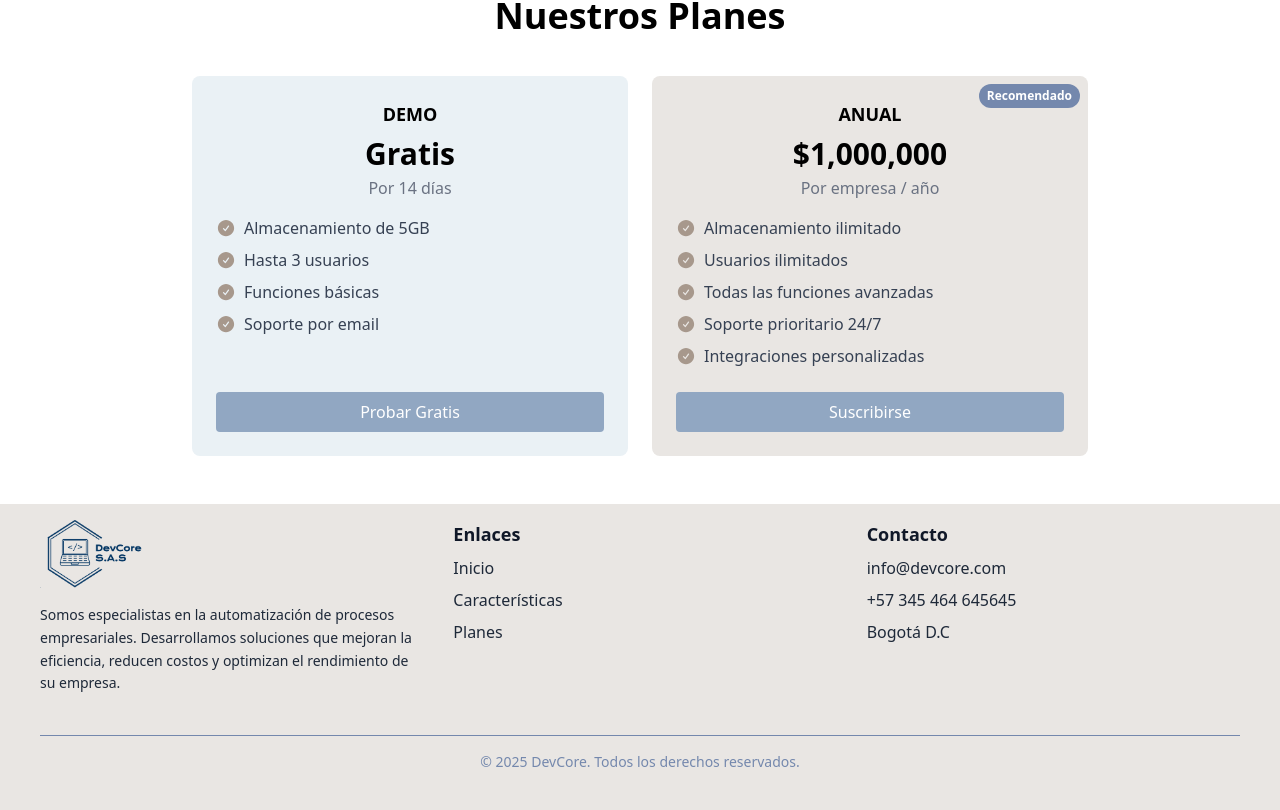
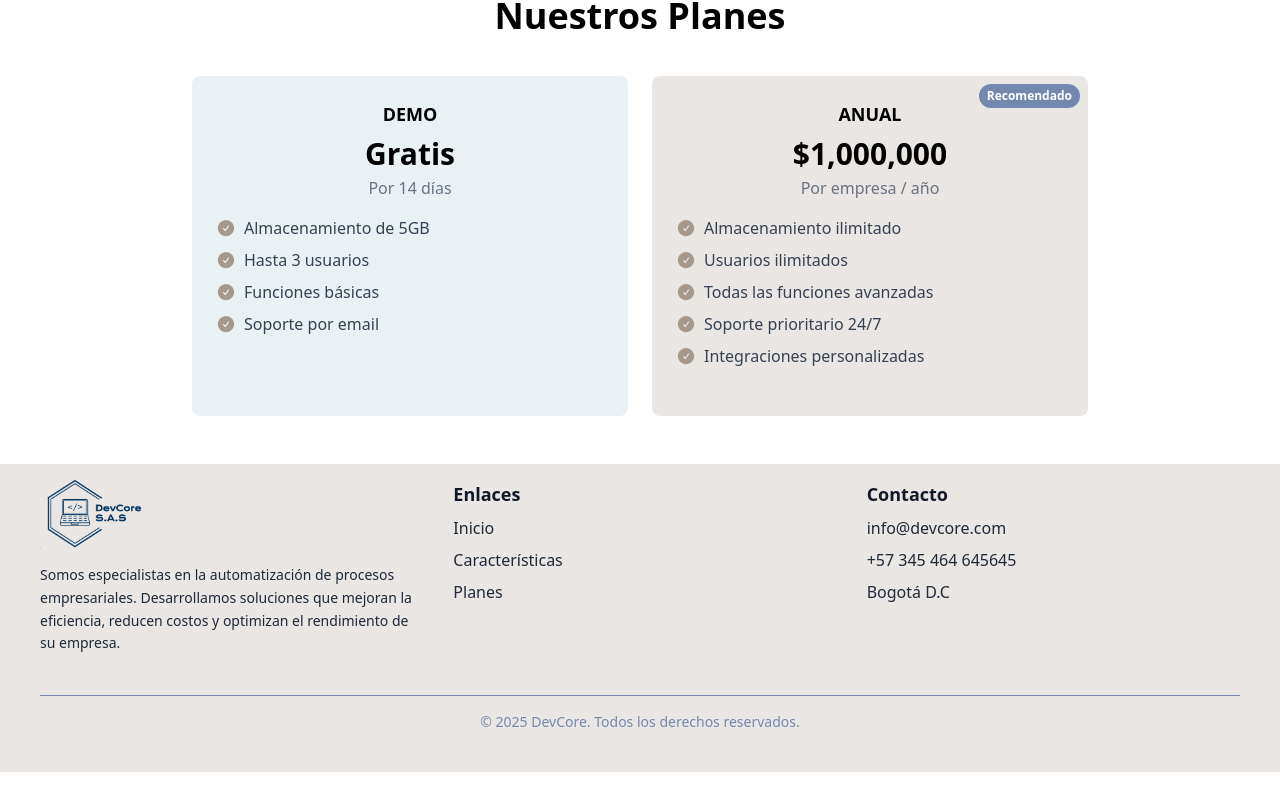
Before and after one commit to sebsanchez99/ArchivaCore, a Vue app in the folder landing/: page / in a window 1280 px wide. Shown: the part 1160-1970 px from the top of the page. After the commit the page ends 1932 px from the top, so only its background shows below. Built offline with nearby package versions, Linux system fonts and the light colour scheme; the HTML template or start-up script is replaced by a standard one.

Commit message:
Se retira botón de componente de planes

```diff
--- a/landing/src/modules/landing/components/PlanCard.vue
+++ b/landing/src/modules/landing/components/PlanCard.vue
@@ -18,10 +18,6 @@
           {{ feature }}
         </li>
       </ul>
-
-      <button class="bg-primary-500 text-white rounded px-4 py-2 hover:bg-primary-600 mt-auto cursor-pointer">
-        {{ buttonText }}
-      </button>
     </div>
   </template>
 
@@ -33,7 +29,6 @@
     price: String,
     description: String,
     features: Array,
-    buttonText: String,
     recommended: Boolean,
     color: String,
   });
--- a/landing/src/modules/landing/layouts/PricingSection.vue
+++ b/landing/src/modules/landing/layouts/PricingSection.vue
@@ -25,7 +25,6 @@ const plans = [
       'Funciones básicas',
       'Soporte por email',
     ],
-    buttonText: 'Probar Gratis',
     recommended: false,
     color: 'bg-primary-100',
   },
@@ -40,7 +39,7 @@ const plans = [
       'Soporte prioritario 24/7',
       'Integraciones personalizadas',
     ],
-    buttonText: 'Suscribirse',
+
     recommended: true,
     color: 'bg-secondary-100',
   },
```
